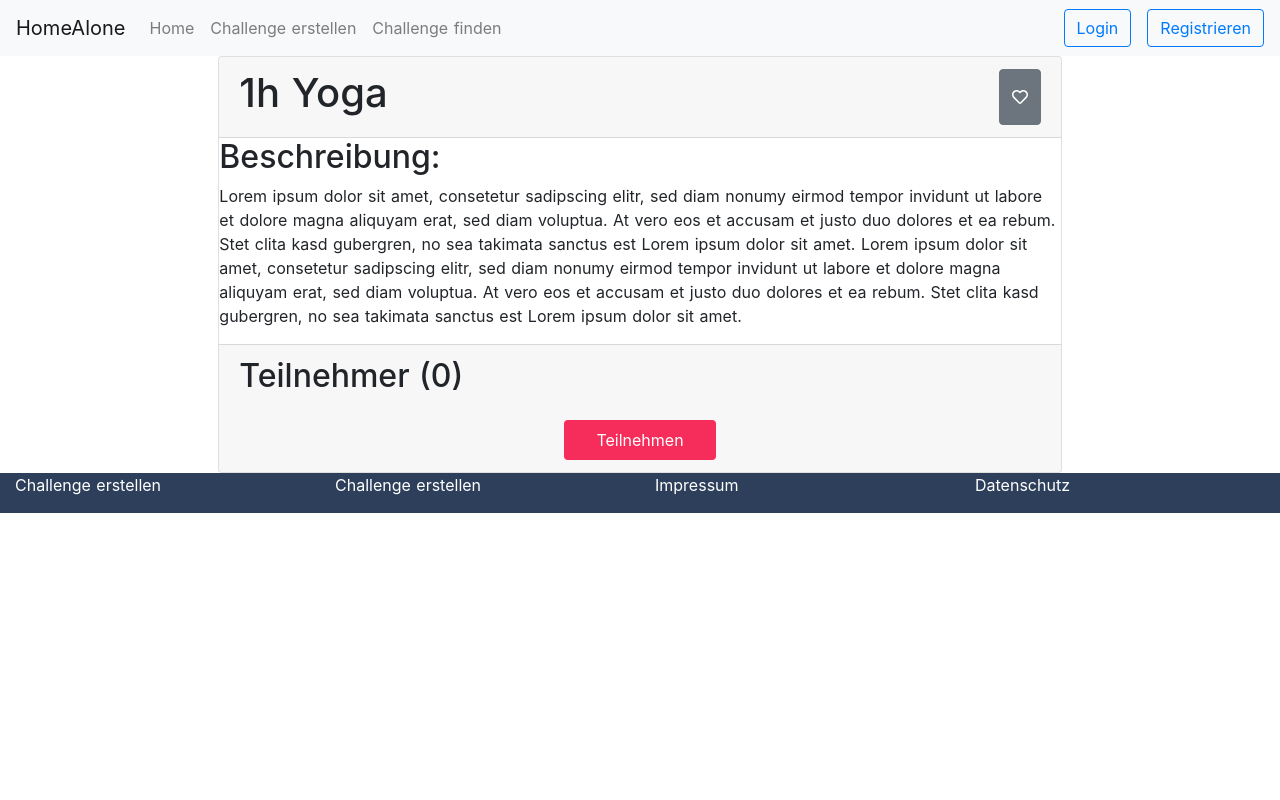
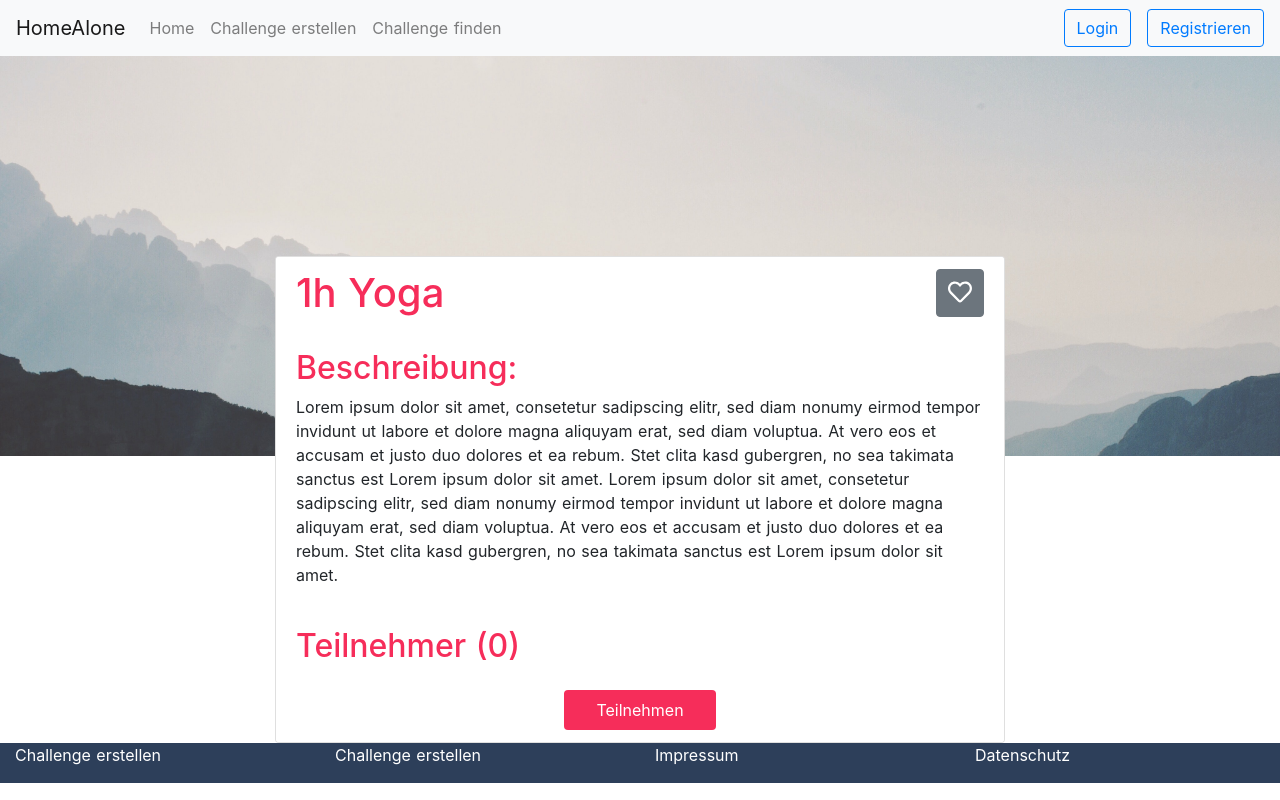
Before and after one commit to RichardMEN11/home_alone_challenge, a Nuxt app: page /challenges/details in a window 1280 px wide. Built offline with nearby package versions, Linux system fonts and the light colour scheme.

Commit message:
Style challenge details page

```diff
--- a/components/challenges/ChallengeDetails.vue
+++ b/components/challenges/ChallengeDetails.vue
@@ -2,7 +2,7 @@
   <div class="card">
     <div class="card-header d-flex justify-content-between">
       <h1>{{ challenge.title }}</h1>
-      <b-button type="button" @click="toggleLike">
+      <b-button type="button" :variant="liked ? 'primary' : 'secondary'" class="like" @click="toggleLike">
         <font-awesome-icon :icon="likeIcon" />
       </b-button>
     </div>
@@ -79,9 +79,38 @@ export default {
 }
 </script>
 
-<style scoped>
+<style lang="scss" scoped>
+
+@import '../../assets/style/variables';
+
+.page.challenge-details {
+  padding-top: 25vh;
+  background-position: bottom;
+  background-size: cover;
+  height: 50vh;
+  background-attachment: fixed;
+  h1, h2 {
+    color: $primary;
+  }
+  .card-header,
+  .card-footer {
+    background-color: inherit;
+    border: none;
+  }
+  .card-text {
+    padding: 0.75rem 1.25rem;
+  }
   .call-to-action {
     margin-top: 1em;
     text-align: center;
   }
+  button.like {
+    height: 2em;
+    width: 2em;
+    font-size: 1.5em;
+    text-align: center;
+    padding: 0;
+  }
+}
+
 </style>
--- a/pages/challenges/details.vue
+++ b/pages/challenges/details.vue
@@ -1,15 +1,16 @@
 <template>
-  <div>
-    <!-- banner -->
+  <div class="page challenge-details">
+    <div class="banner" :style="challengeStyle" />
+    <div class="container">
       <b-row>
         <b-col cols="12" md="8" offset-md="2">
           <challenge-details
             :challenge="challenge"
-          :participants="participants"
             :liked="liked"
           />
         </b-col>
       </b-row>
+    </div>
   </div>
 </template>
 
@@ -27,6 +28,19 @@ export default {
       liked: false
     }
   },
+  computed: {
+    bannerImgUrl () {
+      if (typeof this.challenge.img === 'string') {
+        return this.challenge.img
+      }
+      return '/img/placeholder.jpg'
+    },
+    challengeStyle () {
+      return {
+        'background-image': "url('/img/placeholder.jpg')"
+      }
+    }
+  },
   created () {
     // @TODO get and set challenge, and user preference (-> liked)
     this.challenge = {
@@ -37,3 +51,27 @@ export default {
   }
 }
 </script>
+
+<style lang="scss" scoped>
+
+@import '../../assets/style/variables';
+
+.page.challenge-details {
+  position: relative;
+  width: 100%;
+  height: 100%;
+  padding-top: 25vh;
+
+  .banner {
+    position: absolute;
+    top: 0;
+    left: 0;
+    width: 100%;
+    height: 50vh;
+    background-position: bottom;
+    background-size: cover;
+    background-attachment: fixed;
+  }
+}
+
+</style>
```
Lines whose indentation alone changed are shown as unchanged.
